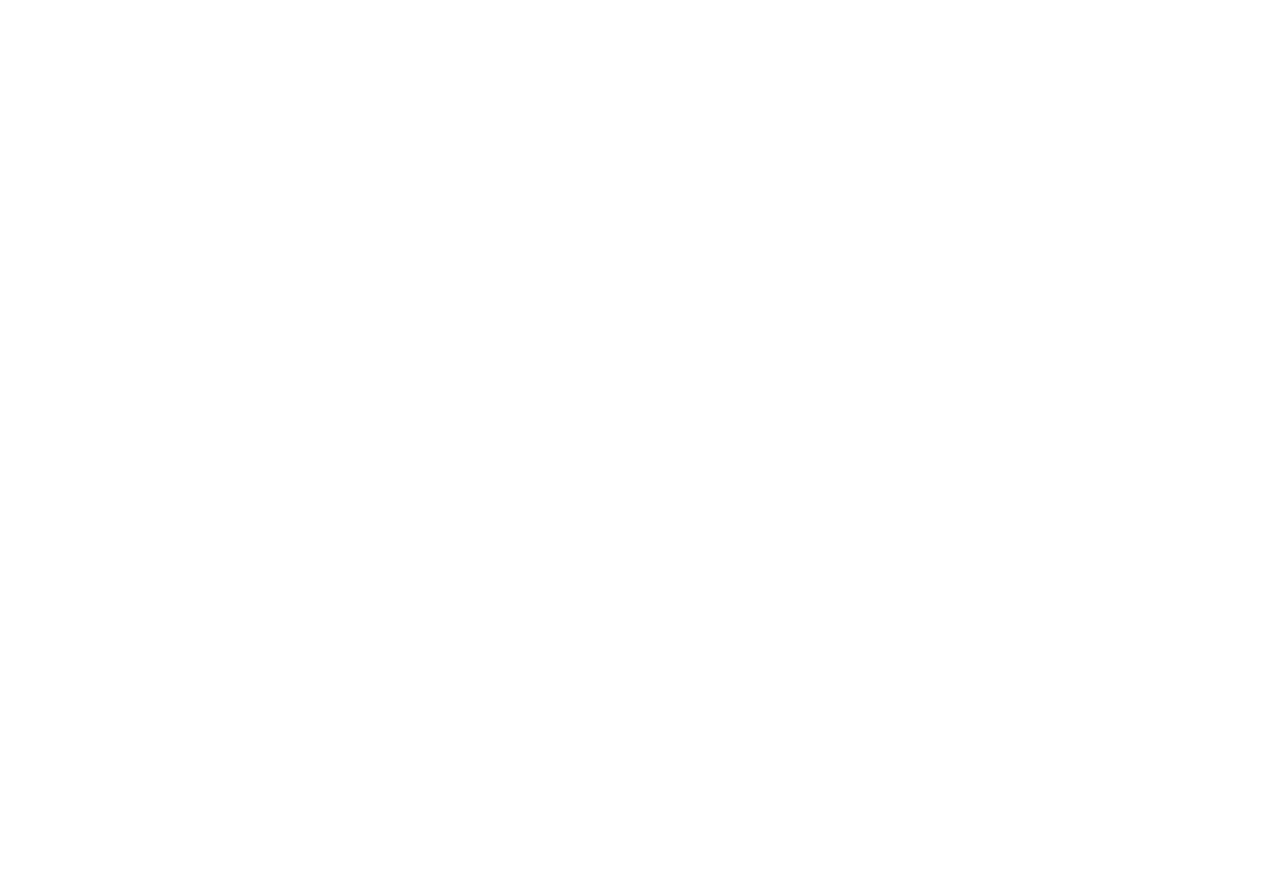
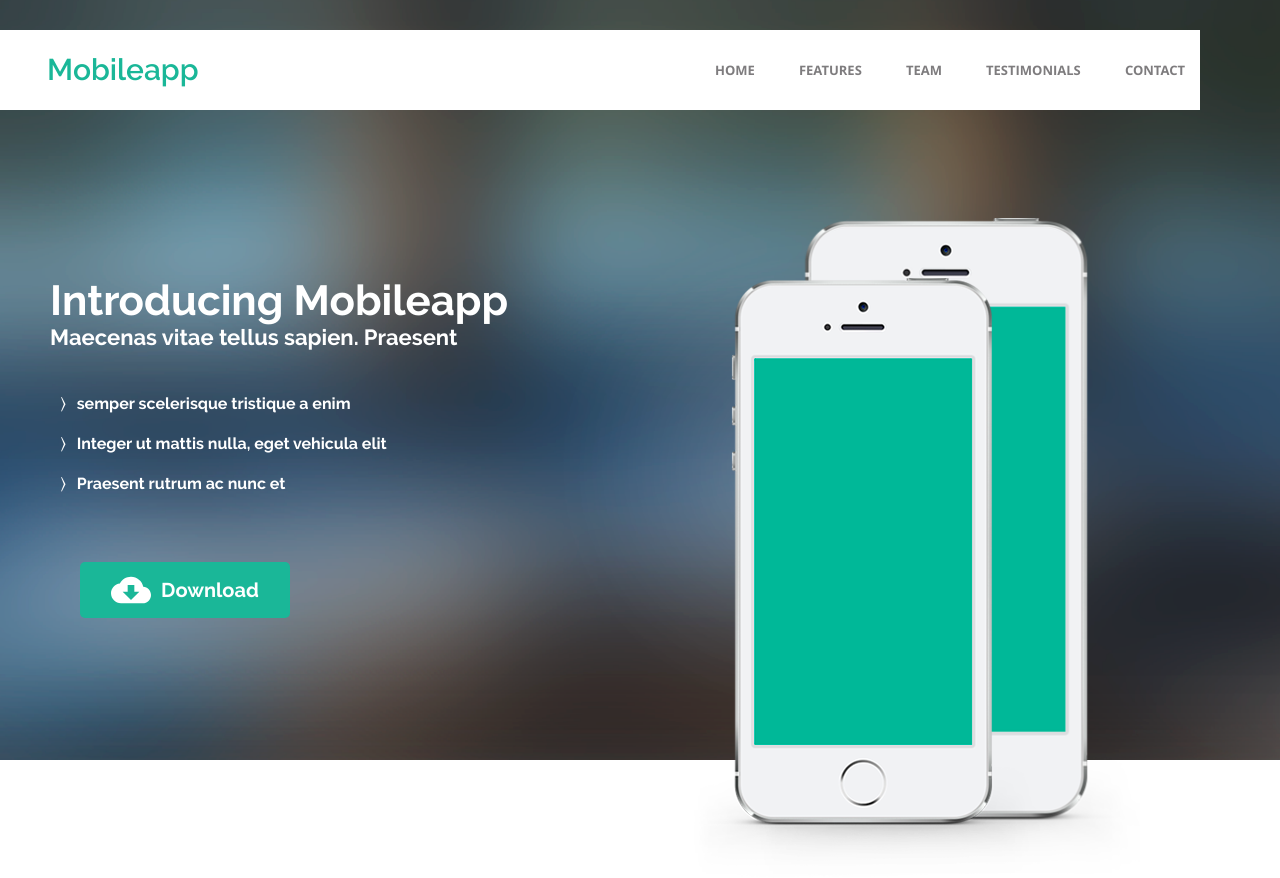
Before and after one commit to KirillKulakow/hackaton_28fecor, a website: page src/index.html in a window 1280 px wide. Before the commit the page ends 800 px from the top, so only its background shows below. Drawn offline with nearby package versions, Linux system fonts and the light colour scheme; files that its build step writes are made by us from their sources.

Commit message:
add header block

```diff
--- a/src/html/header.html
+++ b/src/html/header.html
@@ -0,0 +1,64 @@
+<header>
+    <div class="bcg-img">
+        <div class="header">
+            <nav class="nav">
+                <div class="hamburger-menu">
+                    <div class="nav__logo">
+                        <a href="#" class="nav__logo__img">Mobileapp</a>
+                    </div>
+                    <input id="menu__toggle" type="checkbox" />
+                    <label class="menu__btn" for="menu__toggle">
+                        <span></span>
+                    </label>
+                    <ul class="nav__list">
+                        <li class="nav__item">
+                            <a href="" class="nav__link">home</a>
+                        </li>
+                        <li class="nav__item">
+                            <a href="" class="nav__link">features</a>
+                        </li>
+                        <li class="nav__item">
+                            <a href="" class="nav__link">team</a>
+                        </li>
+                        <li class="nav__item">
+                            <a href="" class="nav__link">testimonials</a>
+                        </li>
+                        <li class="nav__item">
+                            <a href="" class="nav__link">contact</a>
+                        </li>
+                    </ul>
+                </div>
+            </nav>
+            <div class="header_info">
+                <div class="row">
+                    <div class="col">
+                        <h2 class="header_info__title">Introducing Mobileapp</h2>
+                        <h3 class="header_info__subtitle">Maecenas vitae tellus sapien. Praesent</h3>
+                        <ul class="header_info__block-list">
+                            <li class="header_info__block-item">
+                                <span class="header_info__block-txt_icon">&#9002</span><p class="header_info__block-txt">semper scelerisque tristique a enim</p>
+                            </li>
+                            <li class="header_info__block-item">
+                                <span class="header_info__block-txt_icon">&#9002</span><p class="header_info__block-txt">Integer ut mattis nulla, eget vehicula elit</p>
+                            </li>
+                            <li class="header_info__block-item">
+                                <span class="header_info__block-txt_icon">&#9002</span><p class="header_info__block-txt">Praesent rutrum ac nunc et</p>
+                            </li>
+                        </ul>
+                        <button class="header_info__btn">
+                            <svg class="header_info__btn--img" xmlns="http://www.w3.org/2000/svg" id="cloud" viewBox="0 0 24 24">
+                                <path d="M0 0h24v24H0z" fill="none"/>
+                                <path d="M19.35 10.04C18.67 6.59 15.64 4 12 4 9.11 4 6.6 5.64 5.35 8.04 2.34 8.36 0 10.91 0 14c0 3.31 2.69 6 6 6h13c2.76 0 5-2.24 5-5 0-2.64-2.05-4.78-4.65-4.96zM17 13l-5 5-5-5h3V9h4v4h3z"/>
+                            </svg>
+                            <span class="header_info__btn--txt">Download</span>
+                        </button>
+                    </div>
+                    <div class="header__info__bcg-img">
+                        <img class="header__info__bcg-img-2" src="../images/img/screen_2_header@1x.png" srcset="../images/img/screen_2_header@2x.png 2x" alt="iphone5plus">
+                        <img class="header__info__bcg-img-1" src="../images/img/screen_1_header@1x.png" srcset="../images/img/screen_1_header@2x.png 2x" alt="iphone5">
+                    </div>
+                </div>
+            </div>
+        </div>
+    </div>
+</header>
--- a/src/sass/main.scss
+++ b/src/sass/main.scss
@@ -7,6 +7,7 @@
 @import 'fonts';
 @import 'base';
 @import 'titles';
+@import 'helpers/mixins.scss';
 
 // SECTIONS
 
--- a/src/sass/section/header.scss
+++ b/src/sass/section/header.scss
@@ -0,0 +1,275 @@
+.header {
+    width: 320px;
+    position: absolute;
+    top: 18px;
+    @media (min-width:1140px) {
+        & {
+            width: 100%;
+            max-width: 1200px;
+            top: 30px;
+        }
+    }
+}
+
+.bcg-img {
+    position: relative;
+    min-height: 570px;
+    min-width: 100%;
+    background-image: -webkit-image-set(url(../../images/img/bcg_header.png) 1x, url(../../images/img/bcg_header@2x.png) 2x);
+    background-repeat: no-repeat;
+    background-size: cover;
+
+    @media (min-width:1140px) {
+        & {
+            min-width: 1200px;
+            min-height: 760px;
+        }
+    }
+}
+
+.hamburger-menu {
+    width: 100%;
+    display: flex;
+    flex-direction: row;
+    flex-wrap: wrap;
+    justify-content: space-between;
+    align-items: center;
+}
+
+#menu__toggle {
+    display: none;
+    font-size: 0px;
+    opacity: 0;
+  }
+
+  #menu__toggle:checked ~ .menu__btn > span {
+    transform: rotate(45deg);
+  }
+  #menu__toggle:checked ~ .menu__btn > span::before {
+    top: 0;
+    transform: rotate(0);
+  }
+  #menu__toggle:checked ~ .menu__btn > span::after {
+    top: 0;
+    transform: rotate(90deg);
+  }
+  #menu__toggle:checked ~ .nav__list {
+    display: block;
+  }
+
+  .menu__btn {
+    display: flex;
+    align-items: center;
+    top: 20px;
+    left: 20px;
+    width: 26px;
+    height: 26px;
+    cursor: pointer;
+    z-index: 1;
+    @media (min-width:1140px) {
+        & {
+            display: none;
+        }
+    }
+    & > span,
+    & > span::before,
+    & > span::after {
+      display: inline-block;
+      position: absolute;
+      width: 26px;
+      height: 3px;
+      background-color: #000;
+      transition-duration: .25s;
+    }
+    & > span::before {
+    content: '';
+    top: -8px;
+    }
+    & > span::after {
+    content: '';
+    top: 8px;
+    }
+  }
+
+.nav {
+    display: flex;
+    justify-content: space-between;
+    align-items: center;
+    overflow: hidden;
+    padding: 27px 15px;
+    margin-bottom: 90px;
+    background-color: #fff;
+    @media (min-width:1140px) {
+        & {
+            margin-bottom: 170px;
+            padding: 12px 15px;
+            padding-left: 47px;
+        }
+    }
+    &__list {
+        display: none;
+        width: 320px;
+        margin: 0;
+        padding: 20px 0;
+        list-style: none;
+        transition-duration: .25s;
+      }
+      @media (min-width:1140px) {
+        &__list {
+            width: 470px;
+            display: flex;
+            flex-direction: row;
+            justify-content: space-between;
+            align-items: center;
+        }
+    }
+    &__logo {
+        width: 150px;
+    &__img {
+        text-decoration: none;
+        font-family: 'Raleway';
+        font-weight: 600;
+        font-size: 22px;
+        color: $turquoise-color;
+    }
+    @media (min-width:1140px) {
+        &__img {
+            font-size: 30px;
+        }
+    }
+}
+    &__item {
+        display: block;
+        padding: 12px 24px;
+        transition-duration: .25s;
+    }
+    @media (min-width:1140px) {
+        &__item {
+            padding: 0;
+        }
+    }
+    &__link {
+        text-decoration: none;
+        text-transform: uppercase;
+        color: $grey1-color;
+        font-family: 'Open Sans';
+        font-weight: 700;
+        font-size: 20px;
+    }
+    @media (min-width:1140px) {
+        &__link {
+            font-size: 13px;
+        }
+    }
+    &__item:hover
+    &__link {
+        color: $maintext-color;
+        text-decoration: none;
+    }
+}
+
+.header_info {
+    padding: 0 15px;
+    @media (min-width:1140px) {
+        & {
+            padding: 0 50px;
+            position: relative;
+        }
+    }
+    &__title {
+        padding-bottom: 13px;
+        font-family: 'Raleway';
+        font-weight: 700;
+        font-size: 25px;
+        color: $white-color;
+        @media (min-width:1140px) {
+            & {
+                padding-bottom: 5px;
+                font-size: 42px;
+            }
+    }
+}
+    &__subtitle {
+        width: 70%;
+        padding-bottom: 12px;
+        font-family: 'Raleway';
+        font-weight: 700;
+        font-size: 18px;
+        line-height: 20px;
+        color: $white-color;
+        @media (min-width:1140px) {
+            & {
+                padding-bottom: 35px;
+                font-size: 22px;
+            }
+    }
+}
+    &__block-list {
+        margin-bottom: 16px;
+        @media (min-width:1140px) {
+            & {
+                margin-bottom: 60px;
+            }
+    }
+    }
+    &__block-txt {
+        display: inline-block;
+        font-family: 'Raleway';
+        font-weight: 700;
+        font-size: 12px;
+        color: $white-color;
+        @media (min-width:1140px) {
+            & {
+                font-size: 16px;
+            }
+    }
+}
+    &__block-txt_icon {
+        display: inline-block;
+        padding: 10px;
+        color: $white-color;
+        font-weight: 400;
+        font-size: 20px;
+    }
+    &__btn {
+        width: 210px;
+        margin-left: 30px;
+        padding: 8px 0;
+        display: flex;
+        align-items: center;
+        justify-content: center;
+        position: relative;
+        border: none;
+        border-radius: 5px;
+        background-color: $turquoise-color;
+    }
+    &__btn--img {
+        width: 40px;
+        fill: $white-color;
+    }
+    &__btn--txt {
+        padding-left: 10px;
+        font-weight: 700;
+        font-size: 20px;
+        color:#fff;
+    }
+}
+    .header__info__bcg-img {
+        @media (max-width: 1139px) {
+            & {
+                display: none;
+            }
+        }
+        &-1 {
+            height: 600px;
+            position: absolute;
+            right: 160px;
+            bottom: -260px;
+        }
+        &-2 {
+            height: 660px;
+            position: absolute;
+            right: 60px;
+            bottom: -260px;
+        }
+    }
```
Also changed, not shown: src/images/icons/baseline-cloud_download-24px.svg, src/images/icons/menu-alt-512.png (added), src/images/img/screen_1_header@1x.png (renamed from src/images/img/screen 1 header@1x.png), src/images/img/screen_1_header@2x.png (renamed from src/images/img/screen 1 header@2x.png), src/images/img/screen_2_header@1x.png (renamed from src/images/img/screen 2 header@1x.png), src/images/img/screen_2_header@2x.png (renamed from src/images/img/screen 2 header@2x.png), src/sass/section/navbar.scss (added).
